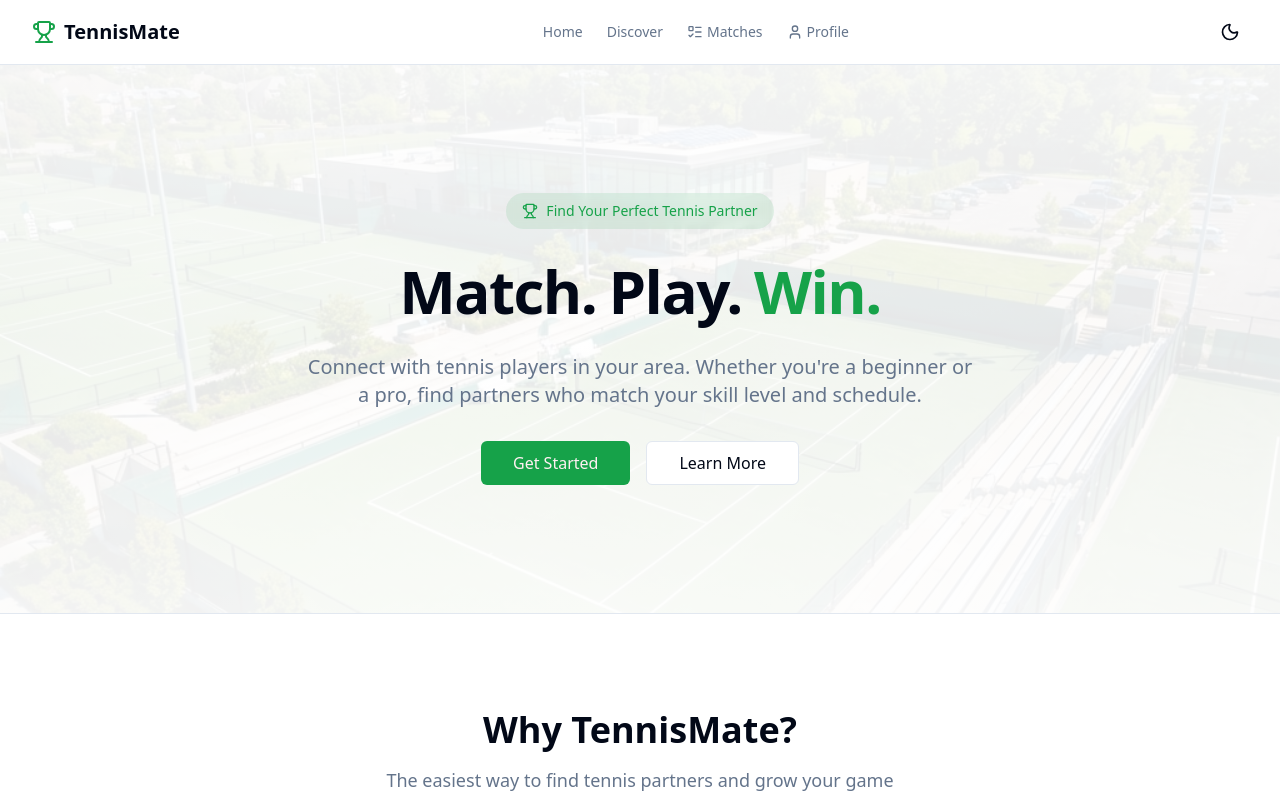
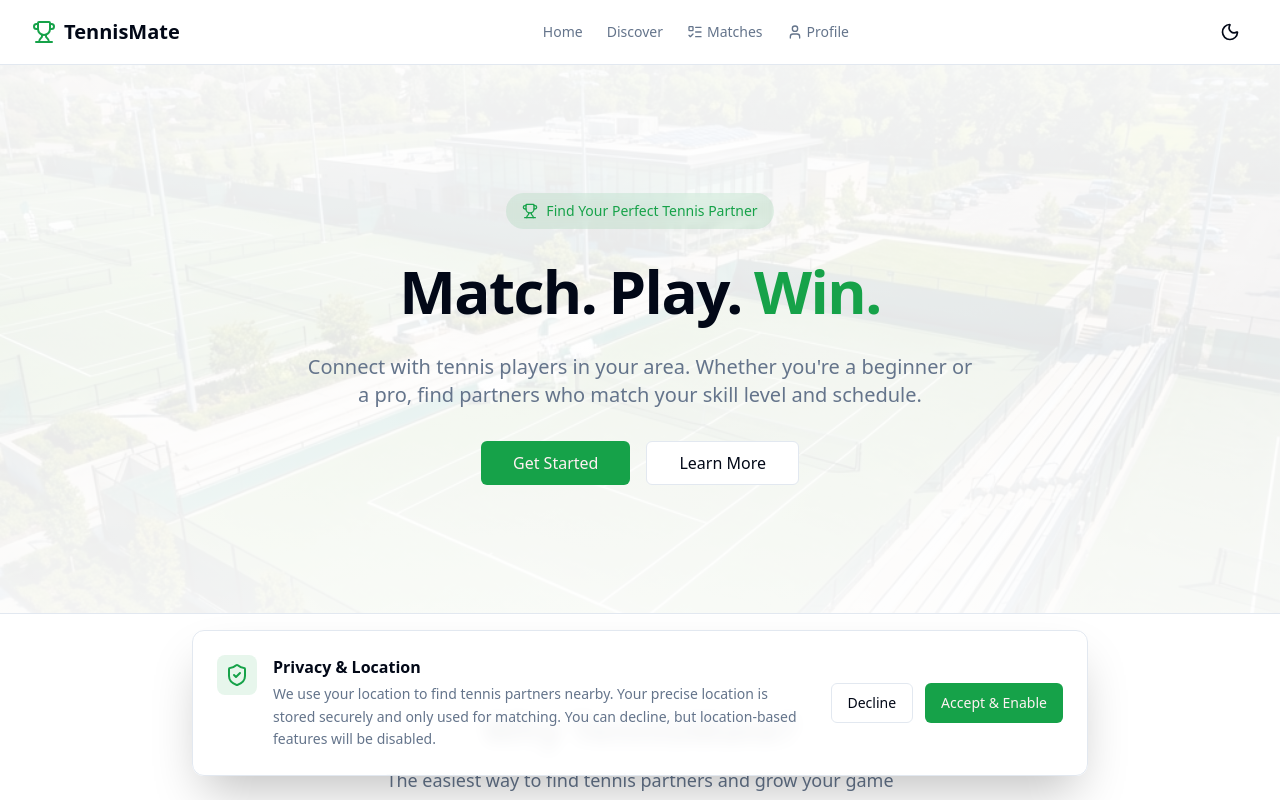
Before and after one commit to furkanarabul/tennismate, a Vue app: page / in a window 1280 px wide. Shown: the top 800 px of the page. Built offline with nearby package versions, Linux system fonts and the light colour scheme; no server answers.

Commit message:
feat: Add privacy consent banner and integrate its decision into geolocation usage.

```diff
--- a/src/App.vue
+++ b/src/App.vue
@@ -3,6 +3,7 @@ import { RouterLink, RouterView } from 'vue-router'
 import { Trophy, Home, Compass, Users, User, Heart, ListTodo } from 'lucide-vue-next'
 import InstallPrompt from '@/components/InstallPrompt.vue'
 import ThemeToggle from '@/components/ThemeToggle.vue'
+import ConsentBanner from '@/components/ConsentBanner.vue'
 </script>
 
 <template>
@@ -93,6 +94,9 @@ import ThemeToggle from '@/components/ThemeToggle.vue'
 
     <!-- PWA Install Prompt -->
     <InstallPrompt />
+
+    <!-- Privacy Consent Banner -->
+    <ConsentBanner />
   </div>
 </template>
 
--- /dev/null
+++ b/src/components/ConsentBanner.vue
@@ -0,0 +1,80 @@
+<script setup lang="ts">
+import { ref, onMounted } from 'vue'
+import { Button } from '@/components/ui/button'
+import { X, ShieldCheck } from 'lucide-vue-next'
+
+const isVisible = ref(false)
+
+const checkConsent = () => {
+  const consent = localStorage.getItem('tennis_mate_consent')
+  if (!consent) {
+    isVisible.value = true
+  }
+}
+
+const acceptConsent = () => {
+  localStorage.setItem('tennis_mate_consent', 'accepted')
+  isVisible.value = false
+  // Dispatch event for other components to know
+  window.dispatchEvent(new Event('consent-updated'))
+}
+
+const declineConsent = () => {
+  localStorage.setItem('tennis_mate_consent', 'declined')
+  isVisible.value = false
+  window.dispatchEvent(new Event('consent-updated'))
+}
+
+onMounted(() => {
+  // Small delay to not overwhelm user immediately on load
+  setTimeout(checkConsent, 1000)
+})
+</script>
+
+<template>
+  <Transition
+    enter-active-class="transform ease-out duration-300 transition"
+    enter-from-class="translate-y-full opacity-0 sm:translate-y-0 sm:translate-x-2"
+    enter-to-class="translate-y-0 opacity-100 sm:translate-x-0"
+    leave-active-class="transition ease-in duration-100"
+    leave-from-class="opacity-100"
+    leave-to-class="opacity-0"
+  >
+    <div
+      v-if="isVisible"
+      class="fixed bottom-0 left-0 right-0 z-[100] p-4 md:p-6"
+    >
+      <div class="mx-auto max-w-4xl bg-background/95 backdrop-blur border rounded-xl shadow-2xl p-4 md:p-6 flex flex-col md:flex-row items-start md:items-center gap-4 md:gap-8">
+
+        <div class="flex items-start gap-4 flex-1">
+          <div class="p-2 bg-primary/10 rounded-lg shrink-0">
+            <ShieldCheck class="h-6 w-6 text-primary" />
+          </div>
+          <div class="space-y-1">
+            <h3 class="font-semibold text-foreground">Privacy & Location</h3>
+            <p class="text-sm text-muted-foreground leading-relaxed">
+              We use your location to find tennis partners nearby. Your precise location is stored securely and only used for matching. You can decline, but location-based features will be disabled.
+            </p>
+          </div>
+        </div>
+
+        <div class="flex items-center gap-3 w-full md:w-auto">
+          <Button
+            variant="outline"
+            class="flex-1 md:flex-none"
+            @click="declineConsent"
+          >
+            Decline
+          </Button>
+          <Button
+            class="flex-1 md:flex-none"
+            @click="acceptConsent"
+          >
+            Accept & Enable
+          </Button>
+        </div>
+
+      </div>
+    </div>
+  </Transition>
+</template>
--- a/src/composables/useGeolocation.ts
+++ b/src/composables/useGeolocation.ts
@@ -21,6 +21,16 @@ export function useGeolocation() {
     })
 
     const getCurrentPosition = async (): Promise<GeolocationCoordinates | null> => {
+        // Check for consent first
+        const consent = localStorage.getItem('tennis_mate_consent')
+        if (consent === 'declined') {
+            error.value = {
+                code: 4,
+                message: 'Location access was declined by user preference'
+            }
+            return null
+        }
+
         if (!isSupported.value) {
             error.value = {
                 code: 0,
```
